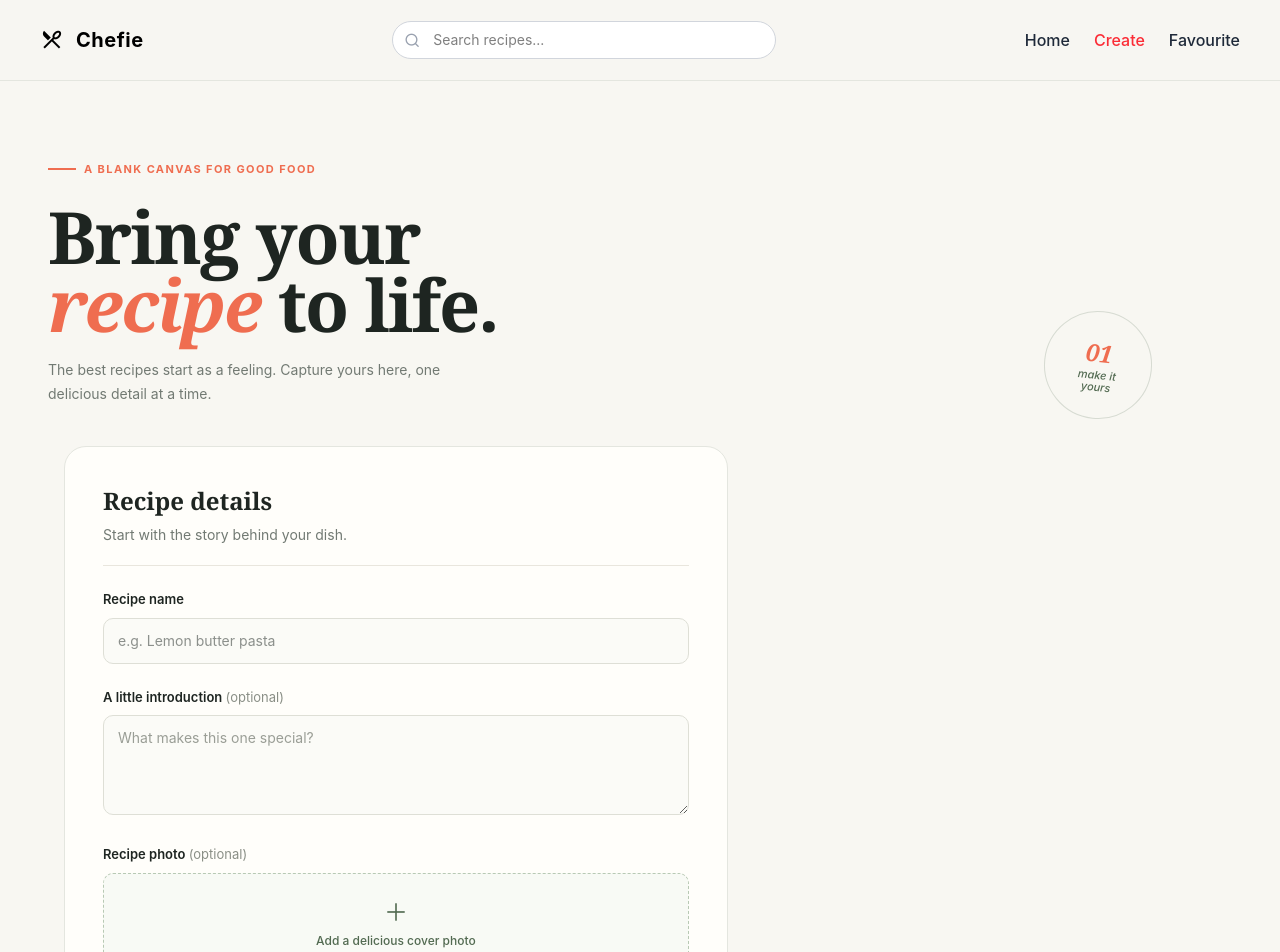
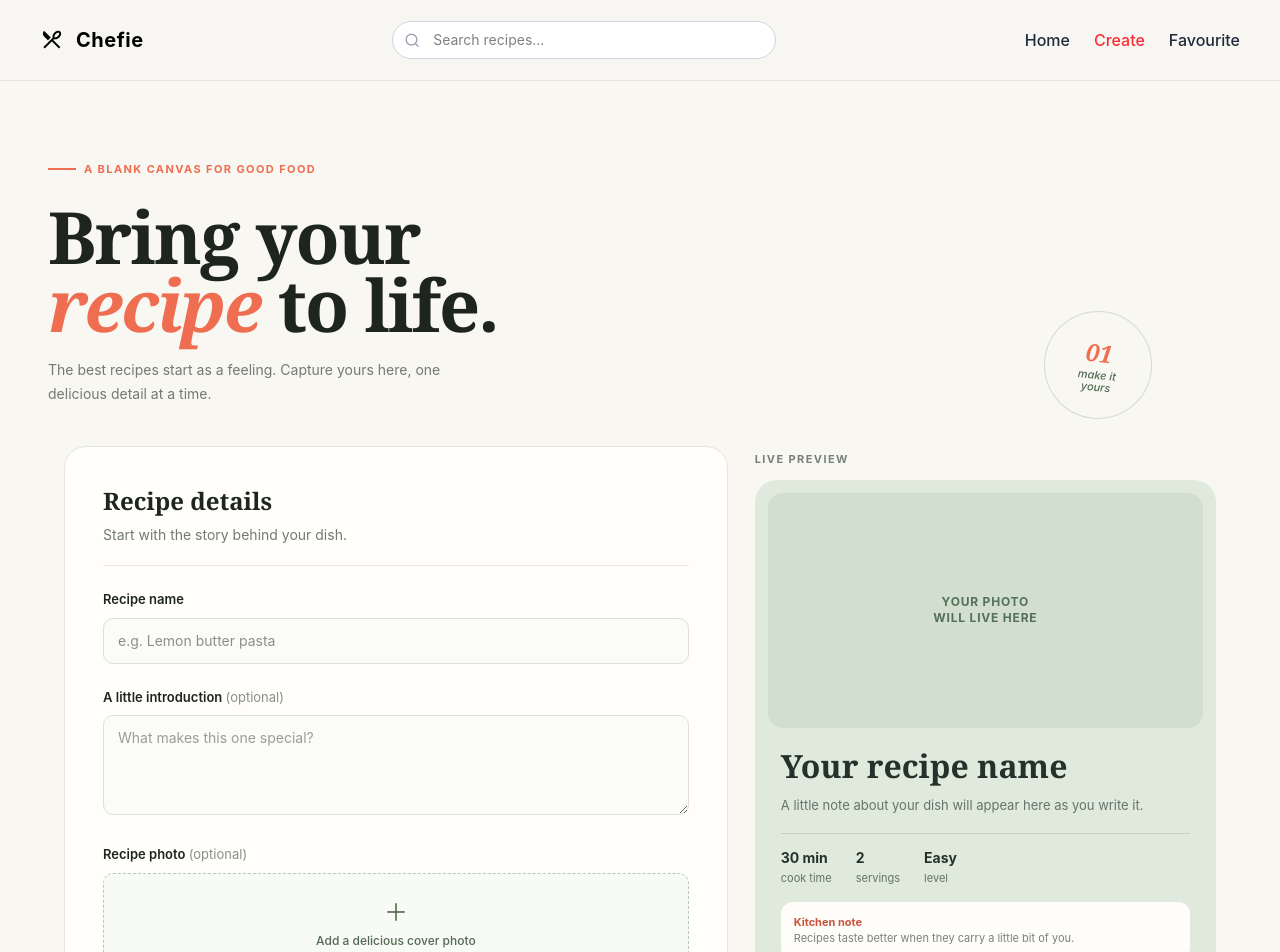
Before and after one commit to MohitaMenghani/BiteSize-React-recipe-project-, a React (Vite) app: page /create-recipes in a window 1280 px wide. Shown: the top 952 px of the page. Built offline with nearby package versions, Linux system fonts and the light colour scheme.

Commit message:
add live recipe preview

```diff
--- a/src/pages/Create.jsx
+++ b/src/pages/Create.jsx
@@ -368,6 +368,66 @@ const Create = () => {
               </div>
             )}
           </form>
+          <aside className="sticky top-[100px]" id="preview">
+            <div className="my-[5px] mb-3 text-[11px] font-bold uppercase tracking-[1.4px] text-[#78827b]">
+              Live preview
+            </div>
+            <article className="relative min-h-[500px] overflow-hidden rounded-[22px] bg-[#dfeadd] p-[13px] max-[850px]:min-h-0">
+              <div className="relative flex h-[235px] items-center justify-center overflow-hidden rounded-[15px] bg-[#d2dfce] max-[850px]:h-[250px]">
+                {image ? (
+                  <img
+                    src={image}
+                    alt="Recipe cover preview"
+                    className="h-full w-full object-cover"
+                  />
+                ) : (
+                  <span className="text-center text-xs font-bold uppercase tracking-[0.8px] text-[#55705a]">
+                    Your photo
+                    <br />
+                    will live here
+                  </span>
+                )}
+              </div>
+              <div className="relative z-[1] px-[13px] pb-3 pt-[22px]">
+                <h2 className="m-0 max-w-[380px] font-serif text-[32px] font-bold leading-[1.03] tracking-normal text-[#25322c]">
+                  {title || "Your recipe name"}
+                </h2>
+                <p className="my-3 mb-[18px] text-[13px] leading-[1.55] text-[#637468]">
+                  {description ||
+                    "A little note about your dish will appear here as you write it."}
+                </p>
+                <div className="flex flex-wrap gap-6 border-t border-[#55705a]/20 pt-[14px]">
+                  <div className="text-[11px] text-[#637468]">
+                    <strong className="mb-0.5 block text-sm font-bold text-[#25322c]">
+                      {time}
+                    </strong>
+                    cook time
+                  </div>
+                  <div className="text-[11px] text-[#637468]">
+                    <strong className="mb-0.5 block text-sm font-bold text-[#25322c]">
+                      {servings
+                        .replace(" servings", "")
+                        .replace(" serving", "")}
+                    </strong>
+                    servings
+                  </div>
+                  <div className="text-[11px] text-[#637468]">
+                    <strong className="mb-0.5 block text-sm font-bold text-[#25322c]">
+                      {difficulty}
+                    </strong>
+                    level
+                  </div>
+                </div>
+                <div className="mt-4 rounded-xl bg-[#fffdf9] p-3.25 text-[11px] leading-[1.45] text-[#78827b]">
+                  <strong className="font-bold text-[#c9533d]">
+                    Kitchen note
+                  </strong>
+                  <br />
+                  Recipes taste better when they carry a little bit of you.
+                </div>
+              </div>
+            </article>
+          </aside>
         </div>
       </div>
     </div>
```
